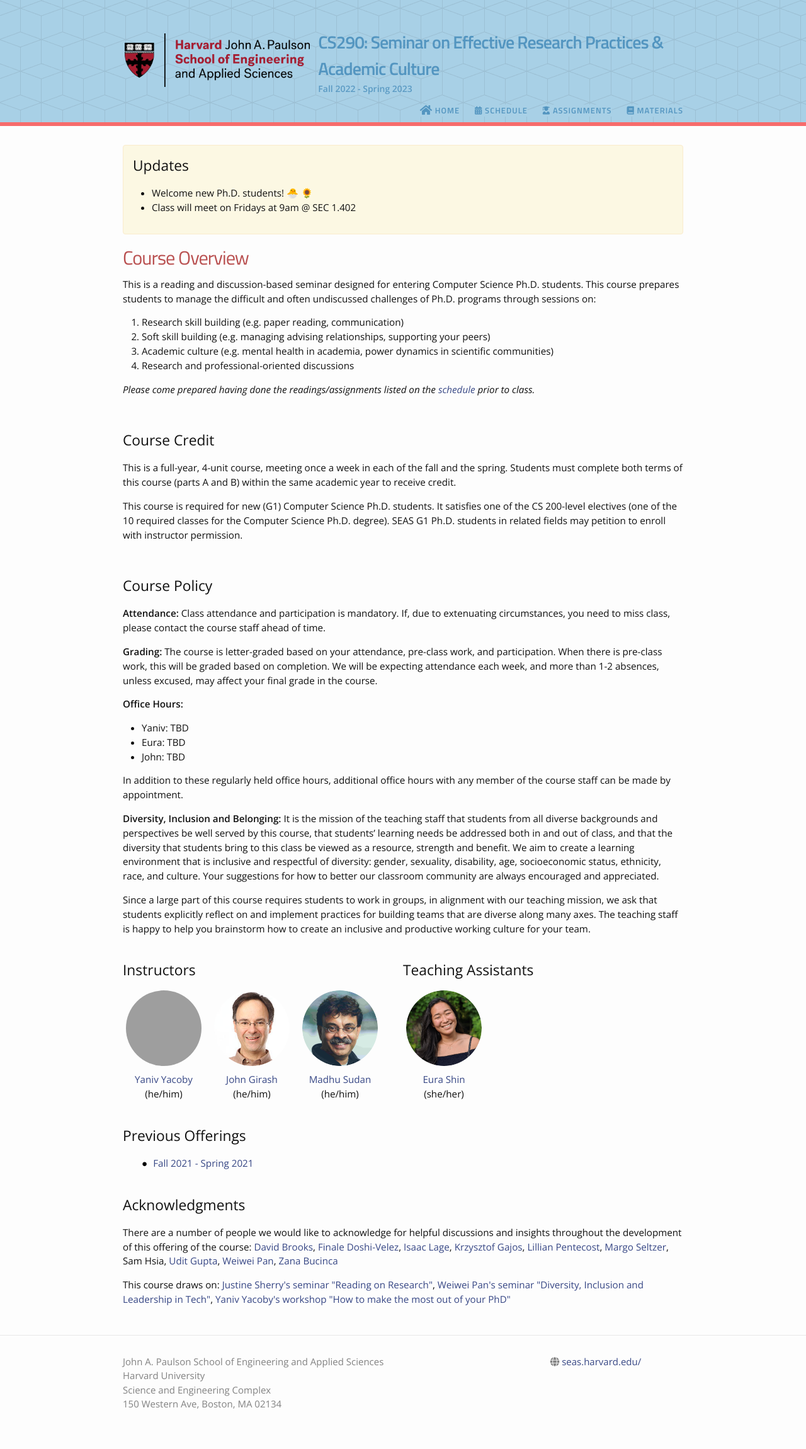
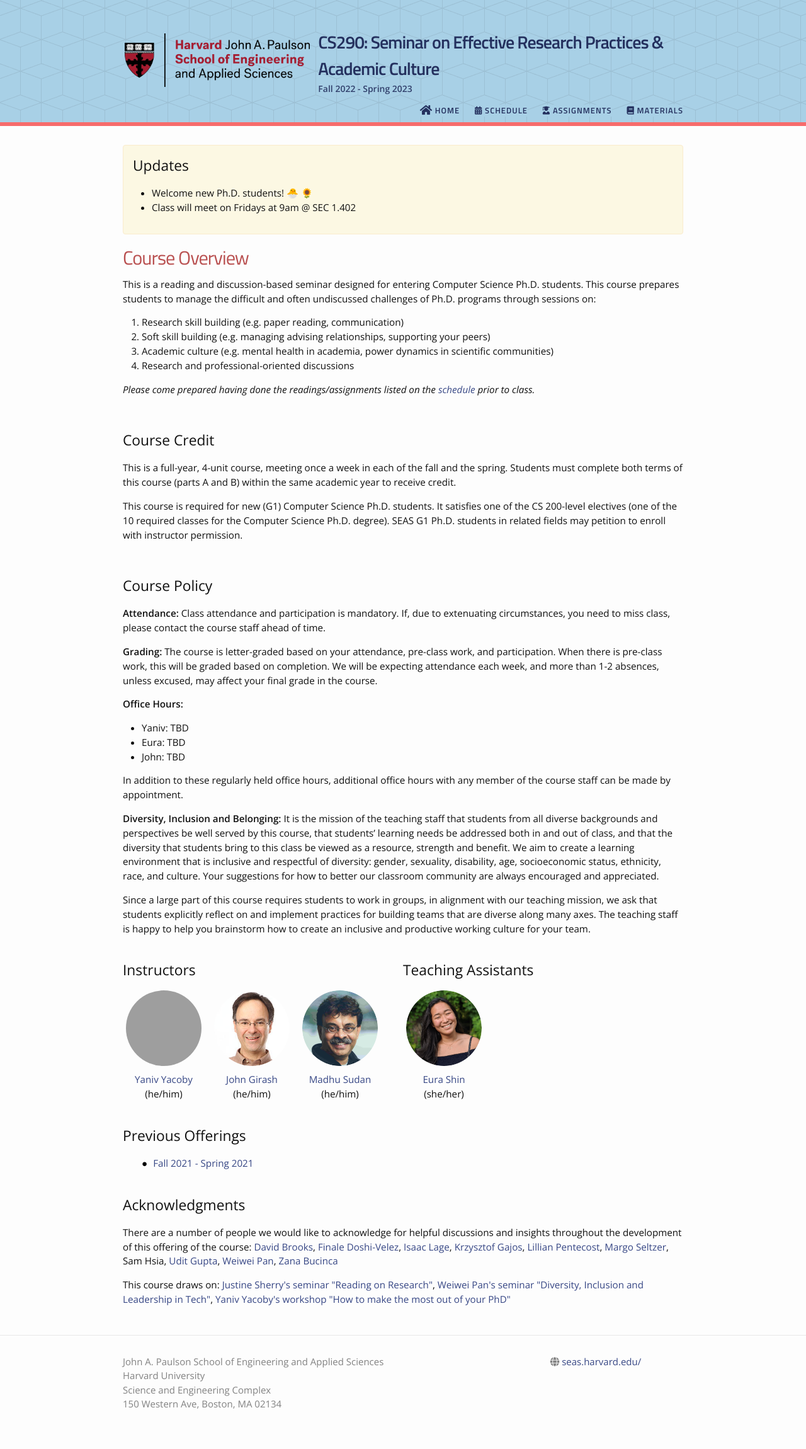
Before and after one commit to yanivyacoby/harvard-cs290, a Jekyll site: the page built from index.md, in a window 1280 px wide. Shown: the whole page at 63% size. Built offline with Jekyll 4.4.1, drawn with Linux system fonts in a browser that asks for light colours; nearby versions of some CDN libraries; grey boxes are pictures that could not be loaded.

Commit message:
Update _user_vars.scss

```diff
--- a/_sass/_user_vars.scss
+++ b/_sass/_user_vars.scss
@@ -80,8 +80,7 @@ $primary-color:  #374785;
 $accent-color: #f76c6c;
 $title-color: #b95050;
 $header-color: #a8d0e6;
-//$header-text-color: #24305e;
-$header-text-color: #5395c0;
+$header-text-color: #24305e;
 $header-background-opacity: 0.4;
 $header-background-invert: 100%;
 
```
